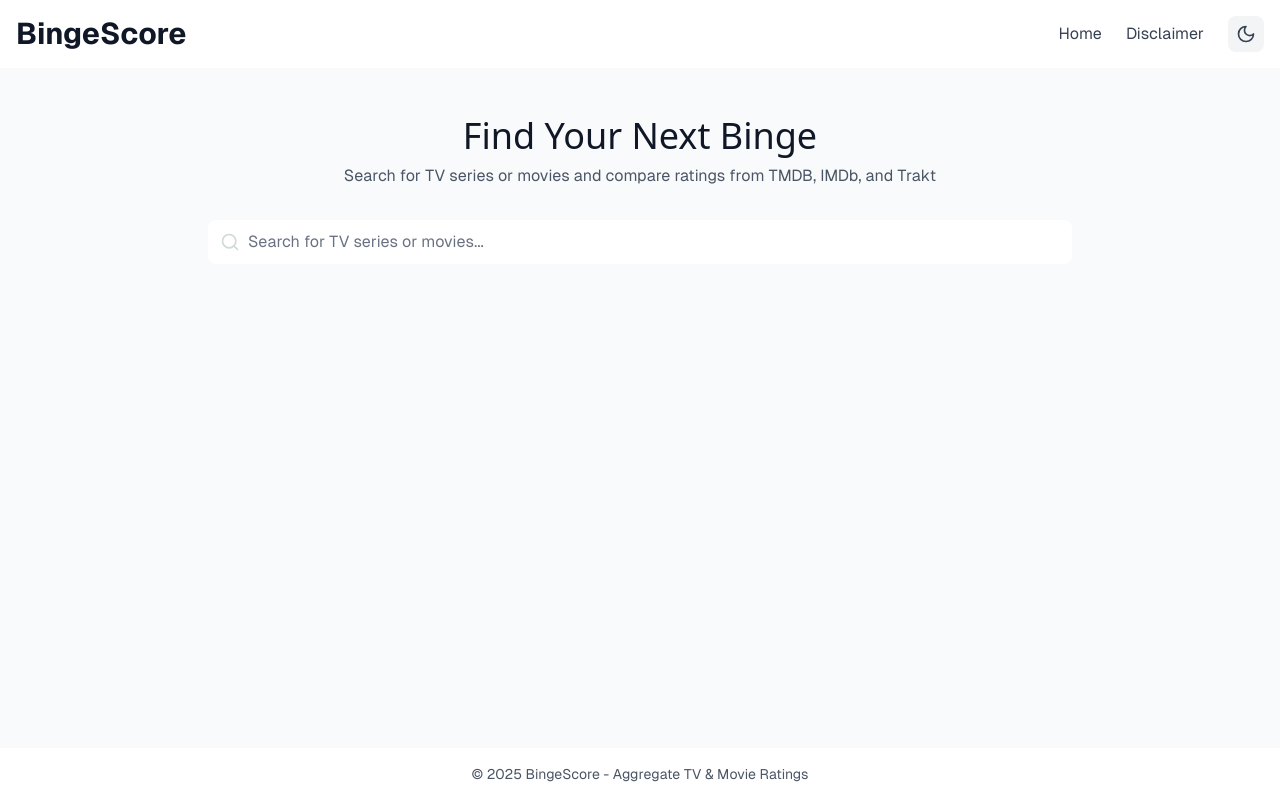
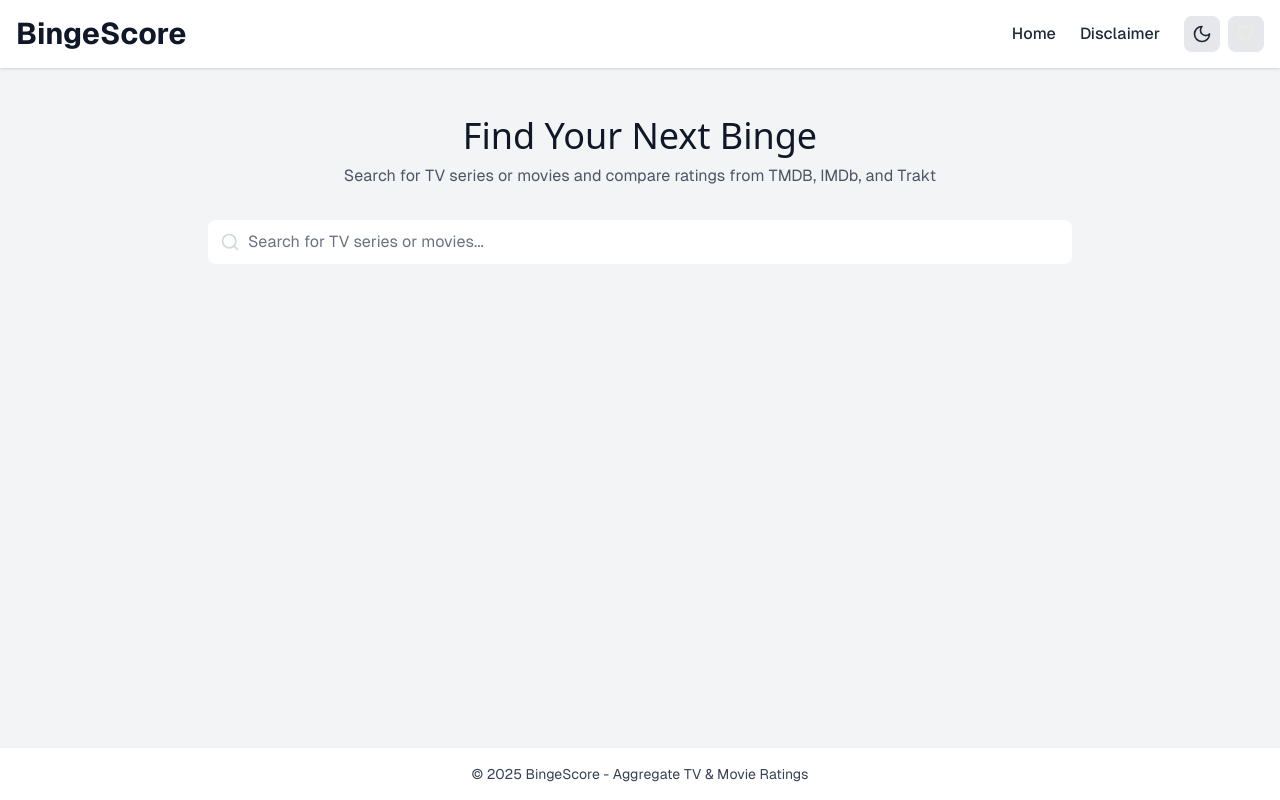
Before and after one commit to AleBonatti/BingScore2026, a React (Vite) app: page / in a window 1280 px wide. Built offline with nearby package versions, Linux system fonts and the light colour scheme.

Commit message:
competed base restyling

```diff
--- a/src/App.tsx
+++ b/src/App.tsx
@@ -12,7 +12,7 @@ import MediaDetailPage from './pages/MediaDetailPage';
 export default function App() {
   return (
     <BrowserRouter>
-      <div className="min-h-screen flex flex-col bg-gray-50 dark:bg-grafite">
+      <div className="min-h-screen flex flex-col bg-gray-100 dark:bg-grafite">
         <Header />
         <main className="grow">
           <Routes>
--- a/src/components/layout/Footer.tsx
+++ b/src/components/layout/Footer.tsx
@@ -5,8 +5,8 @@
 
 export default function Footer() {
   return (
-    <footer className="bg-white dark:bg-transparent mt-auto">
-      <div className="max-w-7xl mx-auto px-4 py-4 text-center text-sm text-gray-600 dark:text-ivory">
+    <footer className="bg-white dark:bg-transparent mt-auto shadow-sm dark:shadow-none">
+      <div className="max-w-7xl mx-auto px-4 py-4 text-center text-sm text-gray-700 dark:text-ivory">
         © {new Date().getFullYear()} BingeScore - Aggregate TV & Movie Ratings
       </div>
     </footer>
--- a/src/components/layout/Header.tsx
+++ b/src/components/layout/Header.tsx
@@ -5,7 +5,7 @@
 
 import { useState, useEffect } from 'react';
 import { Link } from 'react-router-dom';
-import { Moon, Sun } from 'lucide-react';
+import { Moon, Sun, GitBranch } from 'lucide-react';
 
 export default function Header() {
   const [darkMode, setDarkMode] = useState(false);
@@ -36,7 +36,7 @@ export default function Header() {
   };
 
   return (
-    <header className="bg-white dark:bg-transparent">
+    <header className="bg-white dark:bg-transparent shadow-sm dark:shadow-none">
       <div className="max-w-7xl mx-auto px-4 py-4">
         <div className="flex items-center justify-between">
           <Link to="/" className="text-3xl font-bold text-gray-900 dark:text-tuscan-sun">
@@ -45,27 +45,50 @@ export default function Header() {
           <nav className="flex items-center gap-6">
             <Link
               to="/"
-              className="text-gray-700 dark:text-gray-300 hover:text-gray-900 dark:hover:text-white transition-colors"
+              className="text-gray-800 dark:text-gray-300 hover:text-gray-950 dark:hover:text-white transition-colors font-medium"
             >
               Home
             </Link>
             <a
               href="#about"
-              className="text-gray-700 dark:text-gray-300 hover:text-gray-900 dark:hover:text-white transition-colors"
+              className="text-gray-800 dark:text-gray-300 hover:text-gray-950 dark:hover:text-white transition-colors font-medium"
             >
               Disclaimer
             </a>
+            <div className="flex gap-x-2">
               <button
                 onClick={toggleDarkMode}
-              className="p-2 rounded-lg bg-gray-100 dark:bg-gray-700 hover:bg-gray-200 dark:hover:bg-gray-600 transition-colors"
+                className="p-2 rounded-lg bg-gray-200 dark:bg-shadow-gray hover:bg-gray-300 dark:hover:bg-gray-600 transition-colors"
                 aria-label="Toggle dark mode"
               >
                 {darkMode ? (
                   <Sun className="w-5 h-5 text-yellow-500" />
                 ) : (
-                <Moon className="w-5 h-5 text-gray-700" />
+                  <Moon className="w-5 h-5 text-gray-800" />
                 )}
               </button>
+              <a
+                href="https://github.com/AleBonatti/BingScore2026"
+                target="_blank"
+                className="p-2 rounded-lg bg-gray-200 text-ivory dark:bg-shadow-gray hover:bg-gray-300 dark:hover:bg-gray-600 transition-colors"
+              >
+                <svg
+                  xmlns="http://www.w3.org/2000/svg"
+                  width="20"
+                  height="20"
+                  viewBox="0 0 24 24"
+                  fill="none"
+                  stroke="currentColor"
+                  stroke-width="2"
+                  stroke-linecap="round"
+                  stroke-linejoin="round"
+                  className="lucide lucide-github-icon lucide-github"
+                >
+                  <path d="M15 22v-4a4.8 4.8 0 0 0-1-3.5c3 0 6-2 6-5.5.08-1.25-.27-2.48-1-3.5.28-1.15.28-2.35 0-3.5 0 0-1 0-3 1.5-2.64-.5-5.36-.5-8 0C6 2 5 2 5 2c-.3 1.15-.3 2.35 0 3.5A5.403 5.403 0 0 0 4 9c0 3.5 3 5.5 6 5.5-.39.49-.68 1.05-.85 1.65-.17.6-.22 1.23-.15 1.85v4" />
+                  <path d="M9 18c-4.51 2-5-2-7-2" />
+                </svg>{' '}
+              </a>
+            </div>
           </nav>
         </div>
       </div>
--- a/src/components/media/EpisodeChart.tsx
+++ b/src/components/media/EpisodeChart.tsx
@@ -157,7 +157,7 @@ export default function EpisodeChart({
       <ResponsiveContainer width="100%" height={400}>
         <LineChart
           data={chartData}
-          margin={{ top: 5, right: 30, left: 0, bottom: 5 }}
+          margin={{ top: 40, right: 30, left: 0, bottom: 10 }}
           key={`chart-${seasonNumber}`}
           style={{ backgroundColor: colors.background }}
         >
--- a/src/components/media/EpisodeRatingsDisplay.tsx
+++ b/src/components/media/EpisodeRatingsDisplay.tsx
@@ -47,24 +47,24 @@ export default function EpisodeRatingsDisplay({
               key={`${episode.seasonNumber}-${episode.episodeNumber}`}
               className="hover:bg-gray-50 dark:hover:bg-gray-800 transition-colors"
             >
-              <td className="px-4 py-4 whitespace-nowrap text-sm font-medium text-gray-900 dark:text-ivory">
+              <td className="px-4 py-2 whitespace-nowrap text-sm font-medium text-gray-900 dark:text-ivory">
                 {episode.episodeNumber}
               </td>
-              <td className="px-4 py-4 text-sm text-gray-700 dark:text-gray-300">
+              <td className="px-4 py-2 text-sm text-gray-700 dark:text-gray-300">
                 {episode.title || 'Unknown'}
               </td>
-              <td className="px-4 py-4 whitespace-nowrap text-sm text-center">
+              <td className="px-4 py-2 whitespace-nowrap text-sm text-center">
                 {episode.tmdbScore !== null && episode.tmdbScore !== undefined ? (
-                  <span className="inline-flex items-center px-3 py-1 rounded-full text-sm font-medium bg-blue-100 dark:bg-blue-900 text-blue-800 dark:text-blue-200">
+                  <span className="inline-flex items-center px-3 py-1 rounded-full text-xs font-medium bg-blue-100 dark:bg-blue-900 text-blue-800 dark:text-blue-200">
                     {episode.tmdbScore.toFixed(1)}
                   </span>
                 ) : (
                   <span className="text-gray-400 dark:text-gray-500">N/A</span>
                 )}
               </td>
-              <td className="px-4 py-4 whitespace-nowrap text-sm text-center">
+              <td className="px-4 py-2 whitespace-nowrap text-sm text-center">
                 {episode.traktScore !== null && episode.traktScore !== undefined ? (
-                  <span className="inline-flex items-center px-3 py-1 rounded-full text-sm font-medium bg-red-100 dark:bg-red-900 text-red-800 dark:text-red-200">
+                  <span className="inline-flex items-center px-3 py-1 rounded-full text-xs font-medium bg-red-100 dark:bg-red-900 text-red-800 dark:text-red-200">
                     {episode.traktScore.toFixed(1)}
                   </span>
                 ) : (
--- a/src/components/media/SeasonSelector.tsx
+++ b/src/components/media/SeasonSelector.tsx
@@ -28,10 +28,10 @@ export default function SeasonSelector({
             whileHover={{ scale: 1.05 }}
             whileTap={{ scale: 0.95 }}
             onClick={() => onSelectSeason(season)}
-            className={`px-4 py-2 rounded-full font-medium transition-colors ${
+            className={`px-3 py-1 rounded-md text-sm transition-colors ${
               selectedSeason === season
-                ? 'bg-blue-600 text-white shadow-md'
-                : 'bg-gray-200 dark:bg-gray-700 text-gray-700 dark:text-gray-300 hover:bg-gray-300 dark:hover:bg-gray-600'
+                ? 'bg-tuscan-sun text-grafite shadow-md'
+                : 'bg-gray-200 dark:bg-shadow-gray text-dust-gray dark:text-gray-300 hover:bg-gray-300 dark:hover:bg-gray-600'
             }`}
           >
             Season {season}
--- a/src/lib/utils/chart-data.ts
+++ b/src/lib/utils/chart-data.ts
@@ -45,12 +45,15 @@ export interface EpisodeChartPoint {
 export function transformEpisodesToChartData(
   episodes: EpisodeRatingEntry[]
 ): EpisodeChartPoint[] {
-  return episodes
-    .map((ep) => ({
-      episode: ep.episodeNumber,
-      title: ep.title || `Episode ${ep.episodeNumber}`, // Fallback for missing titles
-      tmdb: ep.tmdbScore ?? null, // Convert undefined to null
-      trakt: ep.traktScore ?? null, // Convert undefined to null
-    }))
-    .sort((a, b) => a.episode - b.episode); // Ensure correct X-axis order
+  // First, sort episodes by their episode number
+  const sorted = episodes.slice().sort((a, b) => a.episodeNumber - b.episodeNumber);
+
+  // Transform and re-index to ensure episodes always start from 1
+  // This handles cases where API might return absolute episode numbers
+  return sorted.map((ep, index) => ({
+    episode: index + 1, // Always start from 1, increment by 1
+    title: ep.title || `Episode ${index + 1}`, // Use re-indexed number in fallback
+    tmdb: ep.tmdbScore ?? null, // Convert undefined to null
+    trakt: ep.traktScore ?? null, // Convert undefined to null
+  }));
 }
--- a/src/pages/MediaDetailPage.tsx
+++ b/src/pages/MediaDetailPage.tsx
@@ -83,6 +83,45 @@ export default function MediaDetailPage() {
             onSelectSeason={setSelectedSeason}
           />
 
+          {/* Season Average Ratings */}
+          {(() => {
+            const episodes = data.episodesBySeason[selectedSeason] || [];
+
+            // Calculate TMDB average
+            const tmdbScores = episodes
+              .map((ep) => ep.tmdbScore)
+              .filter((score): score is number => score != null);
+            const tmdbAverage =
+              tmdbScores.length > 0
+                ? tmdbScores.reduce((sum, score) => sum + score, 0) / tmdbScores.length
+                : null;
+
+            // Calculate Trakt average
+            const traktScores = episodes
+              .map((ep) => ep.traktScore)
+              .filter((score): score is number => score != null);
+            const traktAverage =
+              traktScores.length > 0
+                ? traktScores.reduce((sum, score) => sum + score, 0) / traktScores.length
+                : null;
+
+            return tmdbAverage !== null || traktAverage !== null ? (
+              <div className="mt-4 mb-2 text-center">
+                <span className="text-base text-gray-700 dark:text-gray-300">Season average: </span>
+                {tmdbAverage !== null && (
+                  <span className="font-bold text-blue-600 dark:text-blue-400 mx-2">
+                    TMDB: {tmdbAverage.toFixed(1)}/10
+                  </span>
+                )}
+                {traktAverage !== null && (
+                  <span className="font-bold text-red-600 dark:text-red-400 mx-2">
+                    Trakt: {traktAverage.toFixed(1)}/10
+                  </span>
+                )}
+              </div>
+            ) : null;
+          })()}
+
           {/* Episode Chart (positioned above table) */}
           <div className="mb-6">
             <EpisodeChart
--- a/tsconfig.json
+++ b/tsconfig.json
@@ -22,5 +22,5 @@
     }
   },
   "include": ["src/**/*", "lib/**/*"],
-  "exclude": ["node_modules", "dist", "server"]
+  "exclude": ["node_modules", "dist", "server", "**/*.test.ts", "**/*.test.tsx", "**/*.spec.ts", "**/*.spec.tsx"]
 }
```
Also changed, not shown: 1 other file (tests, documents, lock files or other folders). Lines whose indentation alone changed are shown as unchanged.
